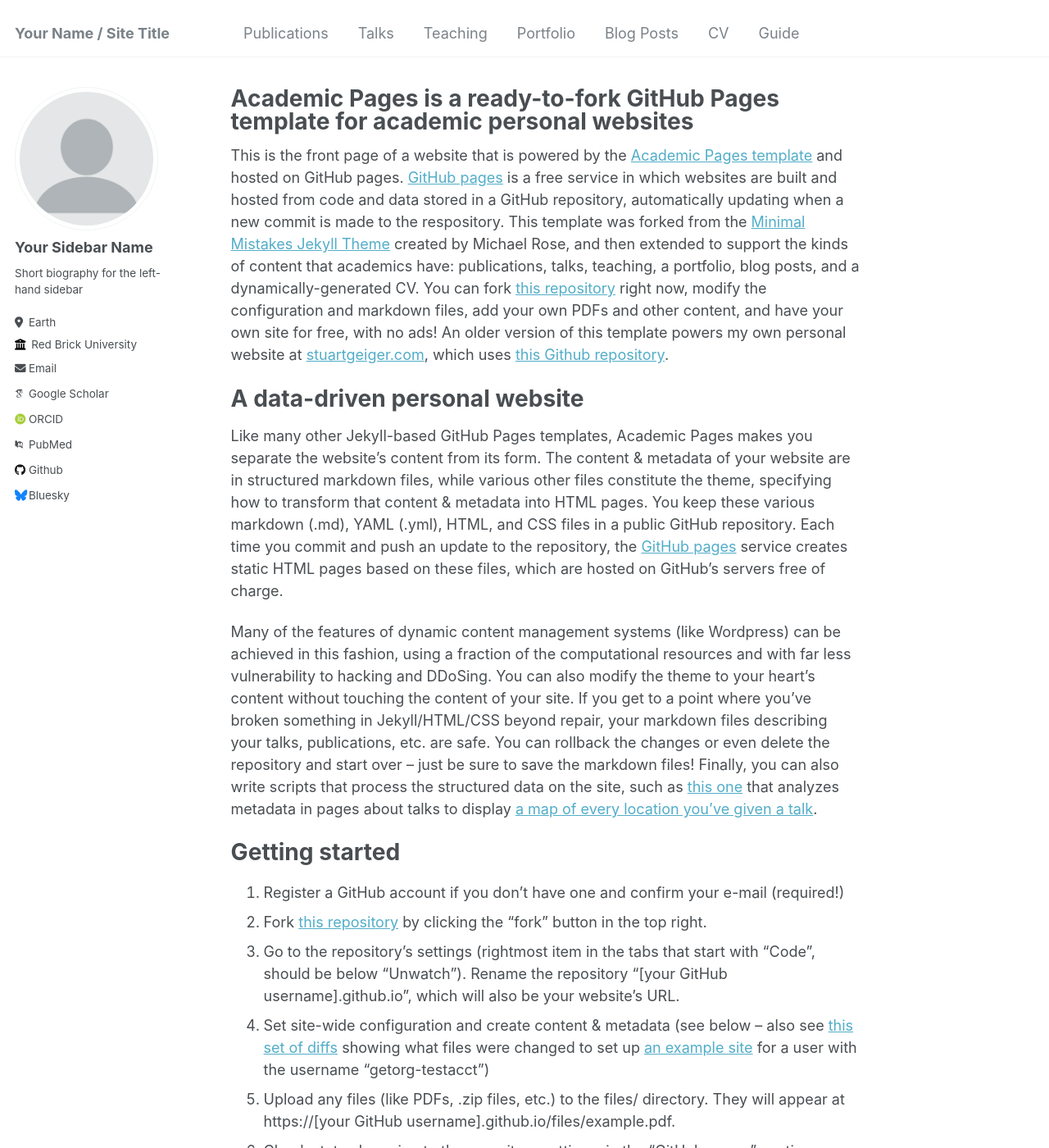
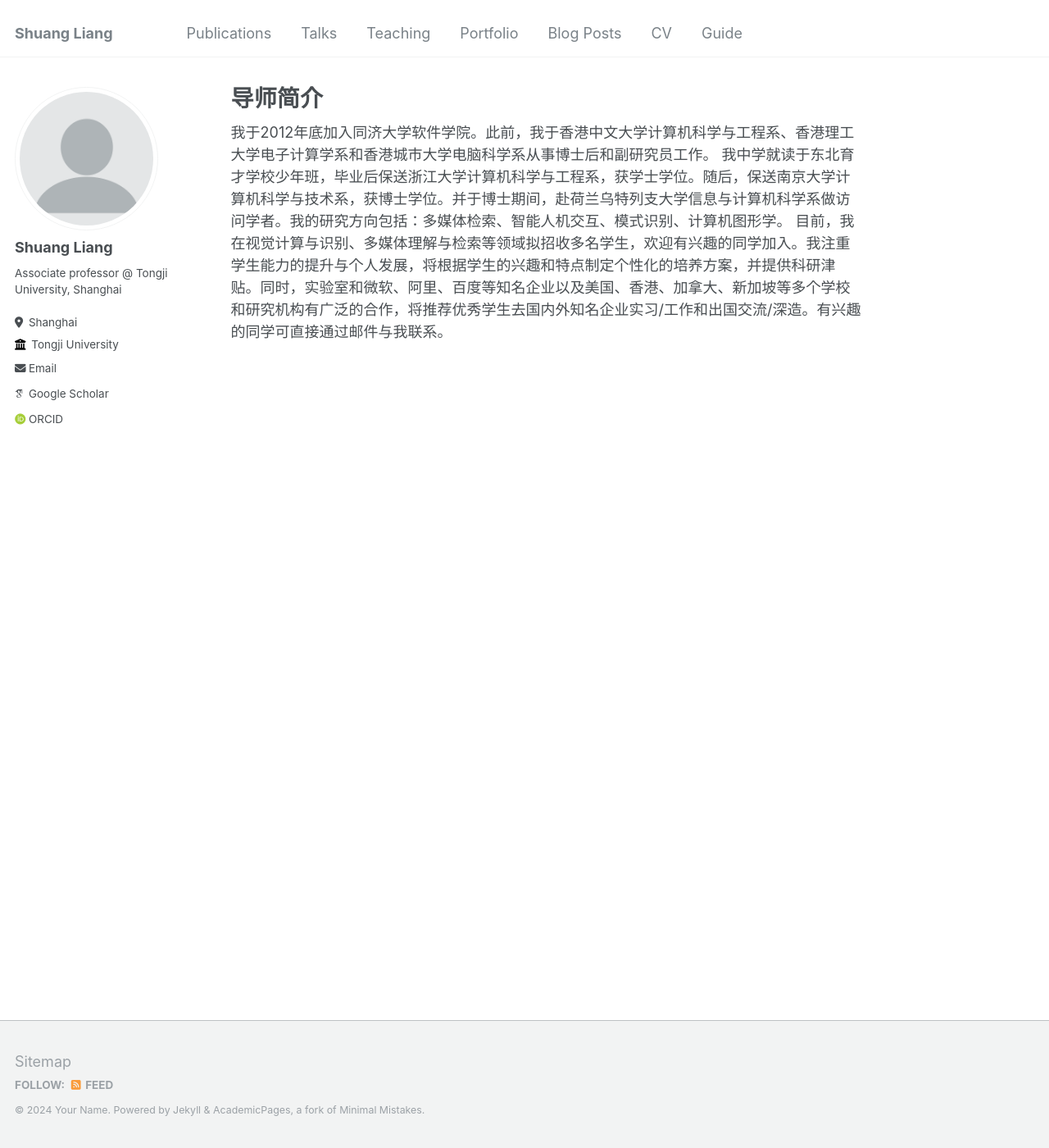
Before and after one commit to liangshuang-cv/liangshuang-cv.github.io, a Jekyll site: the page built from _pages/about.md, in a window 1280 px wide and 1400 px high. Shown: the whole window at 82% size. Built offline with Jekyll 4.4.1, drawn with Linux system fonts in a browser that asks for light colours; some web fonts are replaced; some of the changed text lies outside the part shown.

Commit message:
[add] basic info

```diff
--- a/_config.yml
+++ b/_config.yml
@@ -8,13 +8,13 @@
 
 # Basic Site Settings
 locale                   : "en-US"
-title                    : "Your Name / Site Title"
+title                    : "Shuang Liang"
 title_separator          : "-"
 name                     : &name "Your Name"
 description              : &description "personal description"
-url                      : https://academicpages.github.io # the base hostname & protocol for your site e.g. "https://mmistakes.github.io"
+url                      : https://liangshuang-cv.github.io # the base hostname & protocol for your site e.g. "https://mmistakes.github.io"
 baseurl                  : "" # the subpath of your site, e.g. "/blog"
-repository               : "academicpages/academicpages.github.io"
+repository               : "liangshuang-cv/liangshuang-cv.github.io"
 
 # Site Author - The following control what appear as part of the author content on the side bar.
 #               If a field is blank the icon and link will not appear, otherwise it will be shown.
@@ -22,33 +22,33 @@ repository               : "academicpages/academicpages.github.io"
 author:
   # Biographic information
   avatar           : "profile.png"
-  name             : "Your Sidebar Name"
+  name             : "Shuang Liang"
   pronouns         : # example: "she/her"
-  bio              : "Short biography for the left-hand sidebar"
-  location         : "Earth"
-  employer         : "Red Brick University"
+  bio              : "Associate professor @ Tongji University, Shanghai"
+  location         : "Shanghai"
+  employer         : "Tongji University"
   uri              : # URL
-  email            : "none@example.org"
+  email            : "shuangliang@tongji.edu.cn"
 
   # Academic websites
   arxiv            : # URL - Update with the correct link to your profile
-  googlescholar    : "https://scholar.google.com/citations?user=PS_CX0AAAAAJ"
+  googlescholar    : "https://scholar.google.com/citations?hl=zh-CN&user=DV3VBuQAAAAJ"
   impactstory      : # URL
   orcid            : "http://orcid.org/yourorcidurl"
   semantic         : # URL
-  pubmed           : "https://www.ncbi.nlm.nih.gov/pubmed/?term=john+snow"
+  pubmed           : # "https://www.ncbi.nlm.nih.gov/pubmed/?term=john+snow"
   researchgate     : # URL
 
   # Repositories and software development
   bitbucket        : # Username - Update with your username on the site
   codepen          : # Username
   dribbble         : # Username
-  github           : "academicpages"
+  github           : # "academicpages"
   kaggle           : # Username
   stackoverflow    : # User number or user number and name (i.e., use "1" or "1/jeff-atwood")
 
   # Social media
-  bluesky          : "bsky.app" # Replace this with you Bluesky username
+  bluesky          : # "bsky.app" # Replace this with you Bluesky username
   facebook         : # Username
   flickr           : # Username
   foursquare       : # Username
--- a/_pages/about.md
+++ b/_pages/about.md
@@ -1,15 +1,18 @@
 ---
 permalink: /
-title: "Academic Pages is a ready-to-fork GitHub Pages template for academic personal websites"
+title: "导师简介"
 author_profile: true
 redirect_from:
   - /about/
   - /about.html
 ---
 
-This is the front page of a website that is powered by the [Academic Pages template](https://github.com/academicpages/academicpages.github.io) and hosted on GitHub pages. [GitHub pages](https://pages.github.com) is a free service in which websites are built and hosted from code and data stored in a GitHub repository, automatically updating when a new commit is made to the respository. This template was forked from the [Minimal Mistakes Jekyll Theme](https://mmistakes.github.io/minimal-mistakes/) created by Michael Rose, and then extended to support the kinds of content that academics have: publications, talks, teaching, a portfolio, blog posts, and a dynamically-generated CV. You can fork [this repository](https://github.com/academicpages/academicpages.github.io) right now, modify the configuration and markdown files, add your own PDFs and other content, and have your own site for free, with no ads! An older version of this template powers my own personal website at [stuartgeiger.com](http://stuartgeiger.com), which uses [this Github repository](https://github.com/staeiou/staeiou.github.io).
+我于2012年底加入同济大学软件学院。此前，我于香港中文大学计算机科学与工程系、香港理工大学电子计算学系和香港城市大学电脑科学系从事博士后和副研究员工作。
+我中学就读于东北育才学校少年班，毕业后保送浙江大学计算机科学与工程系，获学士学位。随后，保送南京大学计算机科学与技术系，获博士学位。并于博士期间，赴荷兰乌特列支大学信息与计算机科学系做访问学者。我的研究方向包括：多媒体检索、智能人机交互、模式识别、计算机图形学。
+目前，我在视觉计算与识别、多媒体理解与检索等领域拟招收多名学生，欢迎有兴趣的同学加入。我注重学生能力的提升与个人发展，将根据学生的兴趣和特点制定个性化的培养方案，并提供科研津贴。同时，实验室和微软、阿里、百度等知名企业以及美国、香港、加拿大、新加坡等多个学校和研究机构有广泛的合作，将推荐优秀学生去国内外知名企业实习/工作和出国交流/深造。有兴趣的同学可直接通过邮件与我联系。
 
-A data-driven personal website
+
+<!-- A data-driven personal website
 ======
 Like many other Jekyll-based GitHub Pages templates, Academic Pages makes you separate the website's content from its form. The content & metadata of your website are in structured markdown files, while various other files constitute the theme, specifying how to transform that content & metadata into HTML pages. You keep these various markdown (.md), YAML (.yml), HTML, and CSS files in a public GitHub repository. Each time you commit and push an update to the repository, the [GitHub pages](https://pages.github.com/) service creates static HTML pages based on these files, which are hosted on GitHub's servers free of charge.
 
@@ -46,4 +49,4 @@ Example: editing a markdown file for a talk
 
 For more info
 ------
-More info about configuring Academic Pages can be found in [the guide](https://academicpages.github.io/markdown/). The [guides for the Minimal Mistakes theme](https://mmistakes.github.io/minimal-mistakes/docs/configuration/) (which this theme was forked from) might also be helpful.
+More info about configuring Academic Pages can be found in [the guide](https://academicpages.github.io/markdown/). The [guides for the Minimal Mistakes theme](https://mmistakes.github.io/minimal-mistakes/docs/configuration/) (which this theme was forked from) might also be helpful. -->
```
Also changed, not shown: _pages/publications.md (+1 -1 lines).
